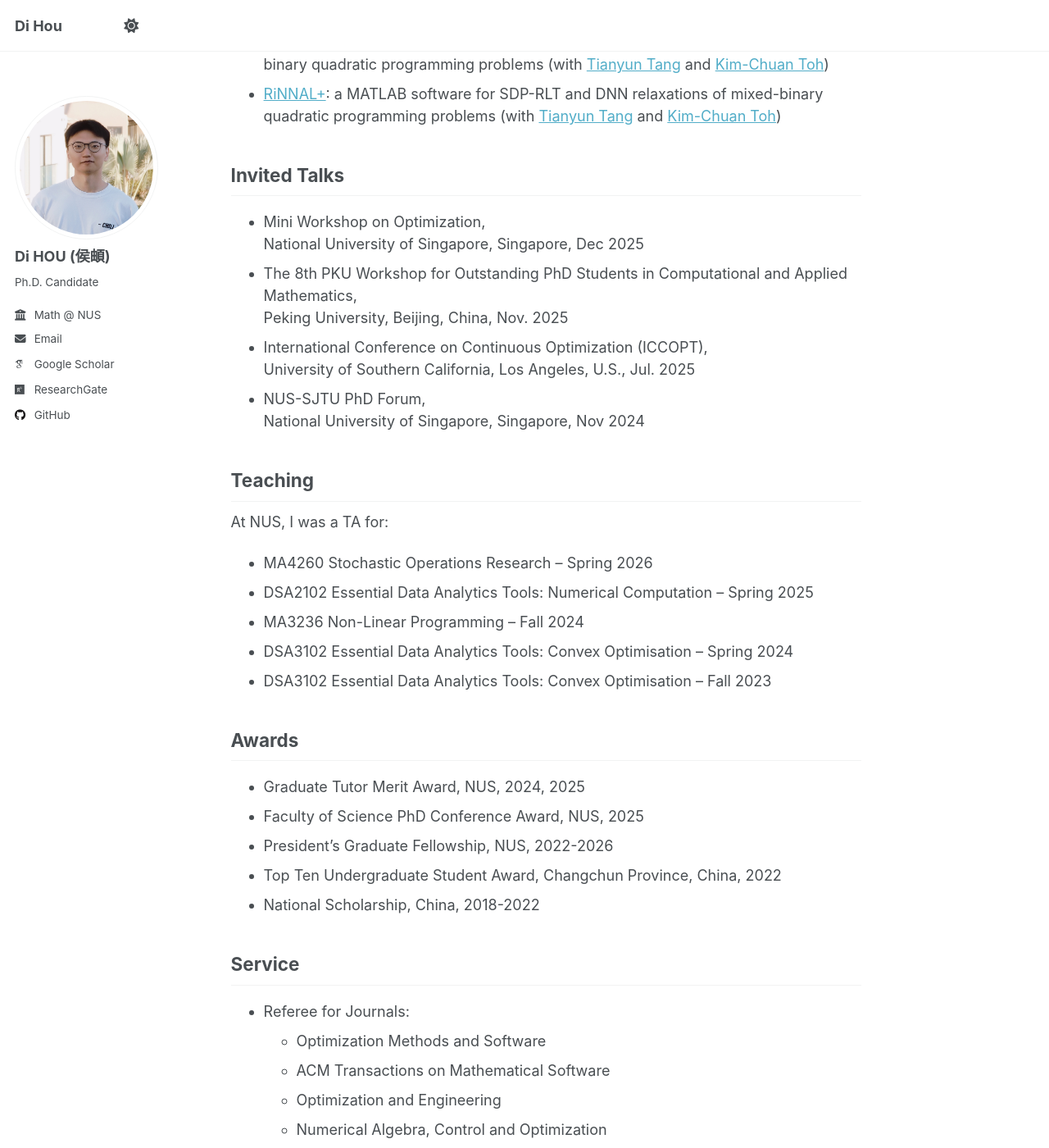
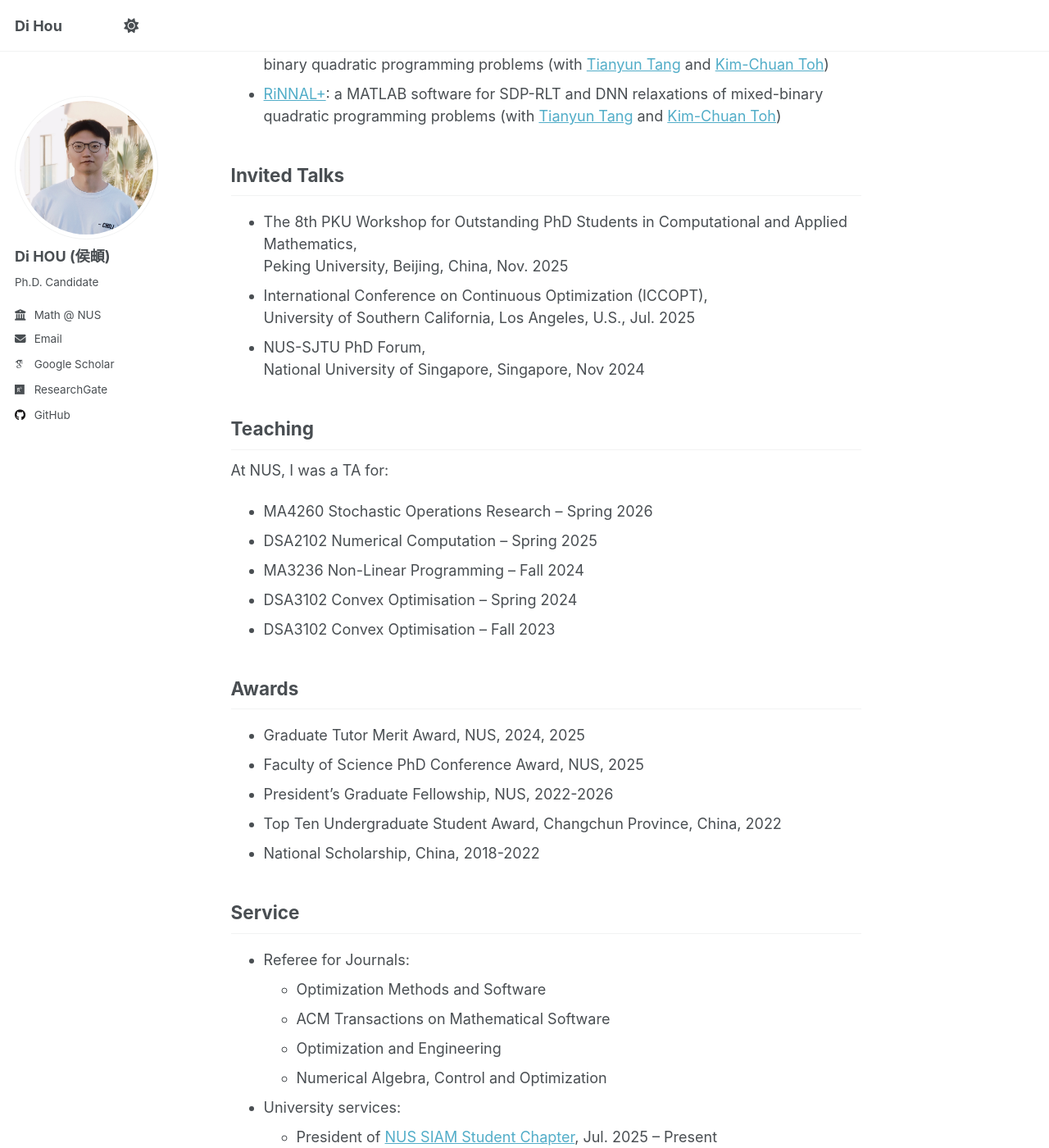
Before and after one commit to HouDiOpt/HouDiOpt.github.io, a Jekyll site: the page built from _pages/about.md, in a window 1280 px wide and 1400 px high, scrolled down 1294 px. Shown: the whole window at 82% size. Built offline with Jekyll 4.4.1, drawn with Linux system fonts in a browser that asks for light colours; some web fonts are replaced; a script that is not in the unit is left out.

Commit message:
Update invited talks and teaching details in about.md

```diff
--- a/_pages/about.md
+++ b/_pages/about.md
@@ -56,8 +56,10 @@ Softwares
 
 Invited Talks
 ------
+<!--
 - Mini Workshop on Optimization,
   <br>National University of Singapore, Singapore, Dec 2025
+  -->
 - The 8th PKU Workshop for Outstanding PhD Students in Computational and Applied Mathematics,
   <br>Peking University, Beijing, China, Nov. 2025
 - International Conference on Continuous Optimization (ICCOPT),
@@ -69,10 +71,10 @@ Teaching
 ------
 At NUS, I was a TA for:
 - MA4260 Stochastic Operations Research -- Spring 2026
-- DSA2102 Essential Data Analytics Tools: Numerical Computation  -- Spring 2025
+- DSA2102 Numerical Computation  -- Spring 2025
 - MA3236 Non-Linear Programming -- Fall 2024
-- DSA3102 Essential Data Analytics Tools: Convex Optimisation -- Spring 2024
-- DSA3102 Essential Data Analytics Tools: Convex Optimisation -- Fall 2023
+- DSA3102 Convex Optimisation -- Spring 2024
+- DSA3102 Convex Optimisation -- Fall 2023
 
 Awards
 ------
```
